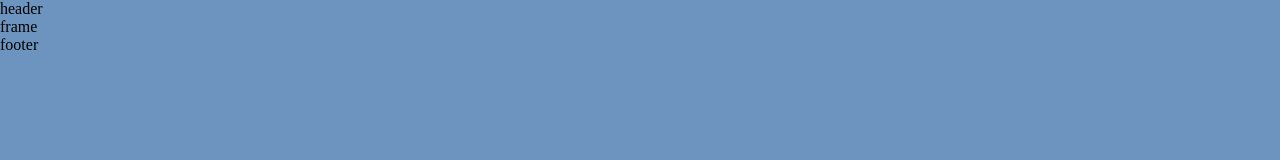
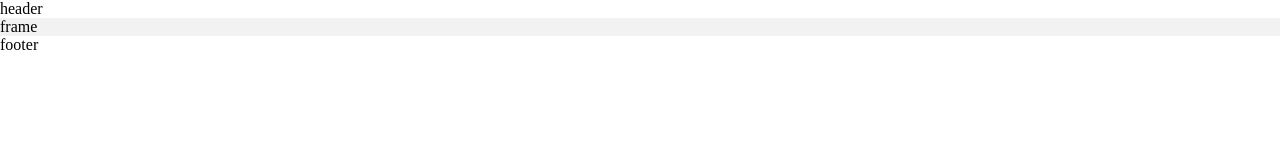
Before and after one commit to LibertaSoft/Prax4web, a plain HTML site: page index.html in a window 1280 px wide. Drawn offline with Linux system fonts and the light colour scheme.

Commit message:
Красим чётные фреймы

```diff
--- a/style/less/main.less
+++ b/style/less/main.less
@@ -1,6 +1,17 @@
-@nice-blue: #5B83AD;
-@light-blue: @nice-blue + #111;
+body{
+  margin: 0;
+}
 
-body{
-  background-color: @light-blue;
+/* ------------------- [ФРЕЙМЫ] ------------------- */
+@frameBg: #F2F2F2;
+@frameBg2: #EEEEEE;
+
+.frame{
+	width: 100%;
+	height: 100%;
+	background-color: @frameBg;
 }
+.frame:nth-child(even){
+	background-color: @frameBg2;
+}
+/* ------------------- [/ФРЕЙМЫ] ------------------- */
```
